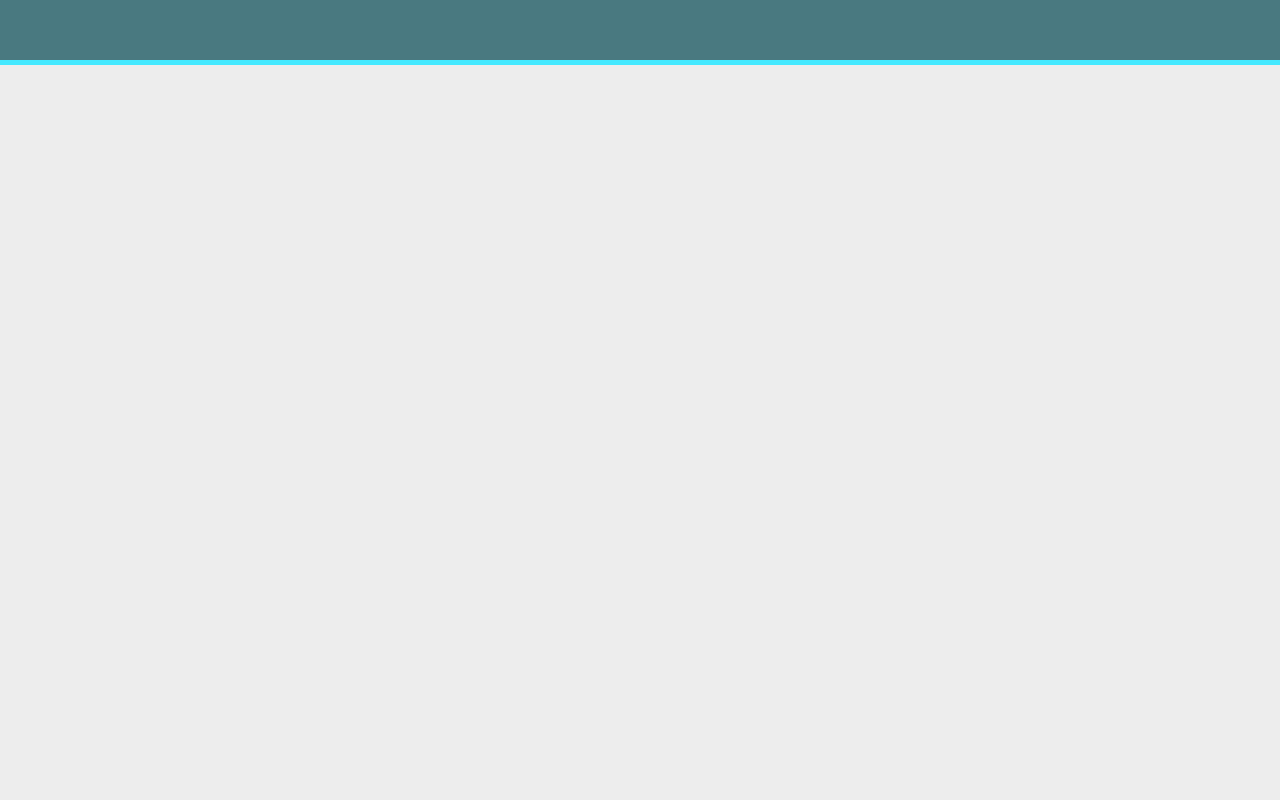
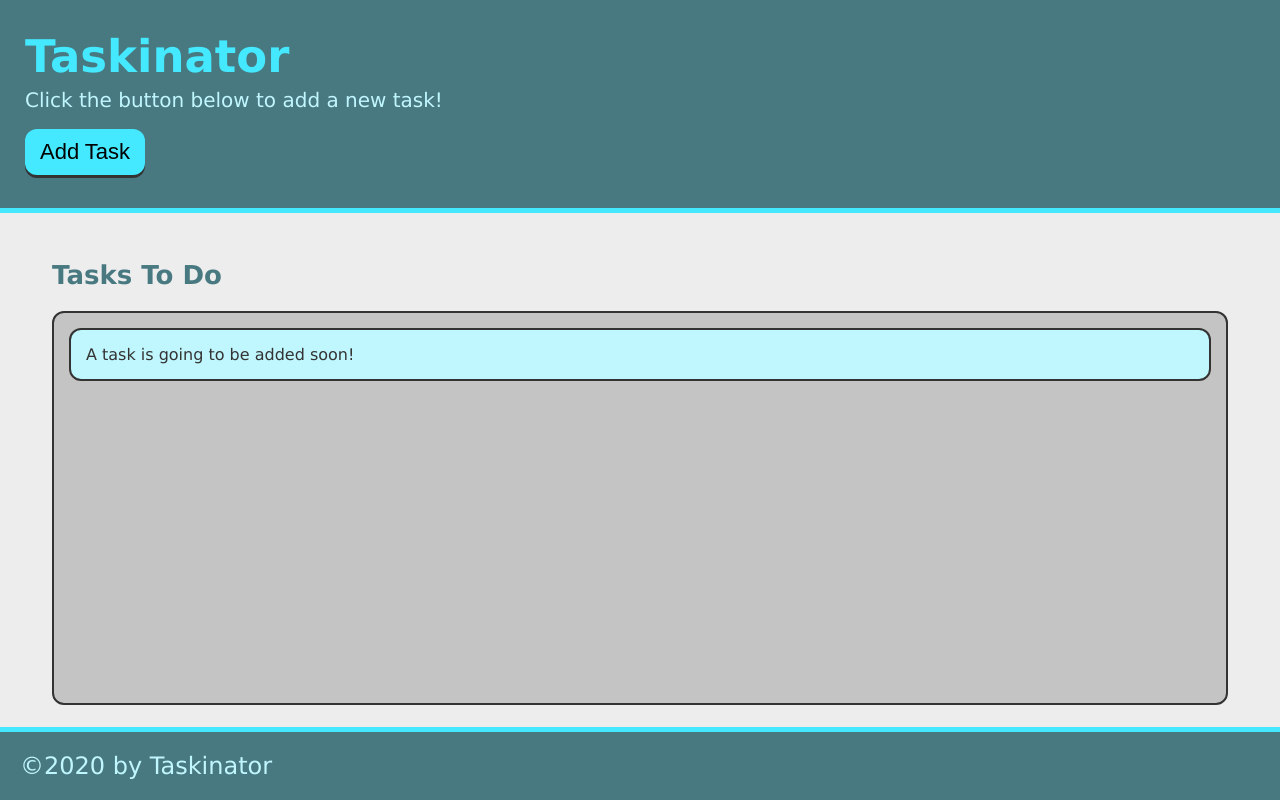
Before and after one commit to Vivvec/Taskinator, a plain HTML site: page index.html in a window 1280 px wide. Drawn offline with Linux system fonts and the light colour scheme.

Commit message:
footer and section added

```diff
--- a/index.html
+++ b/index.html
@@ -9,9 +9,25 @@
 
 <body>
     <header>
-
+        <h1 class="page-title">Taskinator</h1>
+        <p>Click the button below to add a new task!</p>
+        <button class="btn" >Add Task</button>
     </header>
 
+    <main class="page-content">
+        <section class="task-list-wrapper">
+          <h2 class="list-title">Tasks To Do</h2>
+          <ul class="task-list">
+            <li class="task-item">A task is going to be added soon!</li>
+          </ul>
+        </section>
+      </main>
+
+      <footer>
+        &copy;2020 by Taskinator
+      </footer>
+
     <script src="./assets/js/script.js"></script>
+
 </body>
 </html>
```
